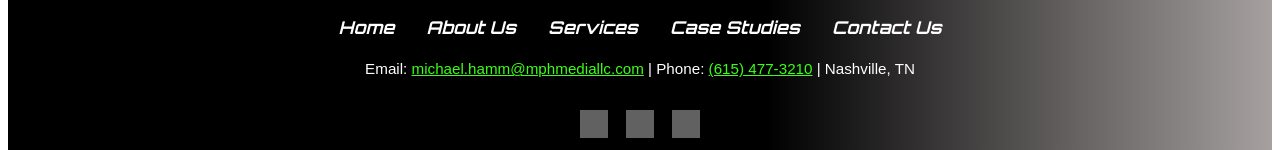
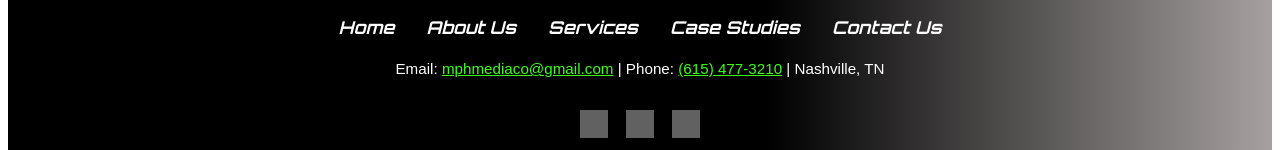
Before and after one commit to michaelphammpictures-max/mphmediallc-website, a plain HTML site: page about.html in a window 1280 px wide. Shown: the part 4086-4236 px from the top of the page. Drawn offline with Linux system fonts and the light colour scheme; grey boxes are pictures that could not be loaded.

Commit message:
Update contact email in about.html

```diff
--- a/about.html
+++ b/about.html
@@ -398,7 +398,7 @@ Fast, stylish, and intentional content for leaders who don’t wait.
       <a href="contact.html" class="racecar-nav">Contact Us</a>
     </nav>
     <div style="font-size:0.95em;">
-      Email: <a href="mailto:michael.hamm@mphmediallc.com" style="color:#39ff14;">michael.hamm@mphmediallc.com</a> |
+      Email: <a href="mailto:mphmediaco@gmail.com" style="color:#39ff14;">mphmediaco@gmail.com</a> |
       Phone: <a href="tel:6154773210" style="color:#39ff14;">(615) 477-3210</a> |
       Nashville, TN
     </div>
```
